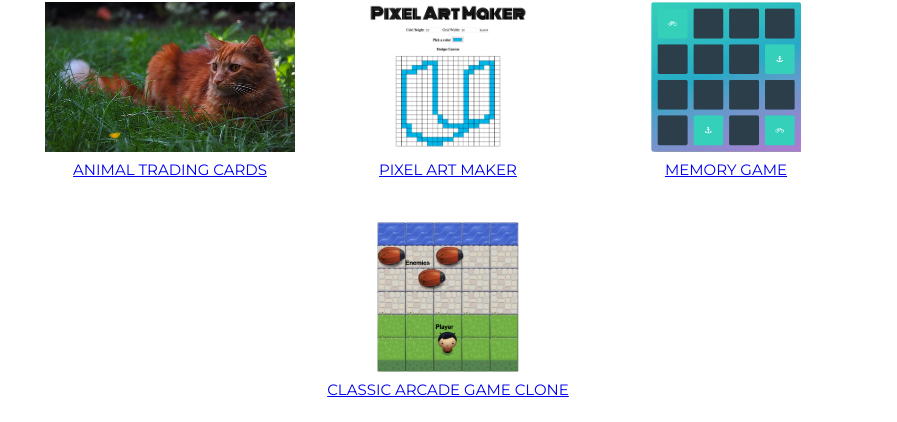
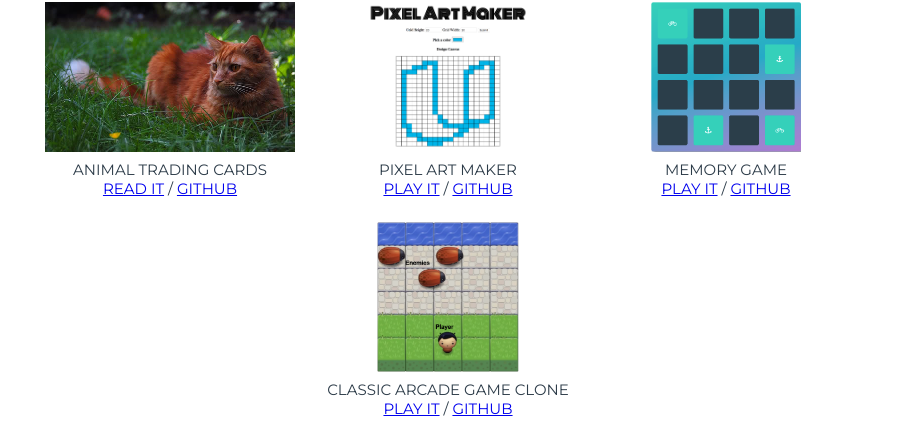
Before and after one commit to PlaySnowi/Portfolio-Site, a plain HTML site: page index.html in a window 1280 px wide. Shown: the part 421-843 px from the top of the page, without its empty margins (192-1089 px from the left). Drawn offline with Linux system fonts and the light colour scheme.

Commit message:
Add links to 'read/play' the projects

```diff
--- a/index.html
+++ b/index.html
@@ -38,22 +38,30 @@
           <div class="works">
             <figure class="figure_box">
               <img class="work_thumbnail" src="img/ATC.jpg" alt="cat">
-              <figcaption class="work_name"><a href="https://github.com/PlaySnowi/Animal-Trading-Cards" target="_blank">Animal Trading Cards</a></figcaption>
+              <figcaption class="work_name">Animal Trading Cards<br>
+                <a href="https://playsnowi.github.io/Animal-Trading-Cards/" target="_blank">Read it</a> / <a href="https://github.com/PlaySnowi/Animal-Trading-Cards" target="_blank">GitHub</a>
+              </figcaption>
             </figure>
 
             <figure class="figure_box">
               <img class="work_thumbnail" src="img/PAM.png" alt="cat">
-              <figcaption class="work_name"><a href="https://github.com/PlaySnowi/Pixel-Art-Maker" target="_blank">Pixel Art Maker</a></figcaption>
+              <figcaption class="work_name">Pixel Art Maker<br>
+                <a href="https://playsnowi.github.io/Pixel-Art-Maker/" target="_blank">Play it</a> / <a href="https://github.com/PlaySnowi/Pixel-Art-Maker" target="_blank">GitHub</a>
+              </figcaption>
             </figure>
 
             <figure class="figure_box">
               <img class="work_thumbnail" src="img/MG.png" alt="memory game">
-              <figcaption class="work_name"><a href="https://github.com/PlaySnowi/Memory-Game" target="_blank">Memory Game</a></figcaption>
+              <figcaption class="work_name">Memory Game<br>
+                <a href="https://playsnowi.github.io/Memory-Game/" target="_blank">Play it</a> / <a href="https://github.com/PlaySnowi/Memory-Game" target="_blank">GitHub</a>
+              </figcaption>
             </figure>
 
             <figure class="figure_box">
               <img class="work_thumbnail" src="img/CAGC.png" alt="classic arcade game clone">
-              <figcaption class="work_name"><a href="#" target="_blank">Classic Arcade Game Clone</a></figcaption>
+              <figcaption class="work_name">Classic Arcade Game Clone<br>
+                <a href="https://playsnowi.github.io/Classic-Arcade-Game-Clone/" target="_blank">Play it</a> / <a href="https://github.com/PlaySnowi/Classic-Arcade-Game-Clone" target="_blank">GitHub</a>
+              </figcaption>
             </figure>
           </div>
 
```
